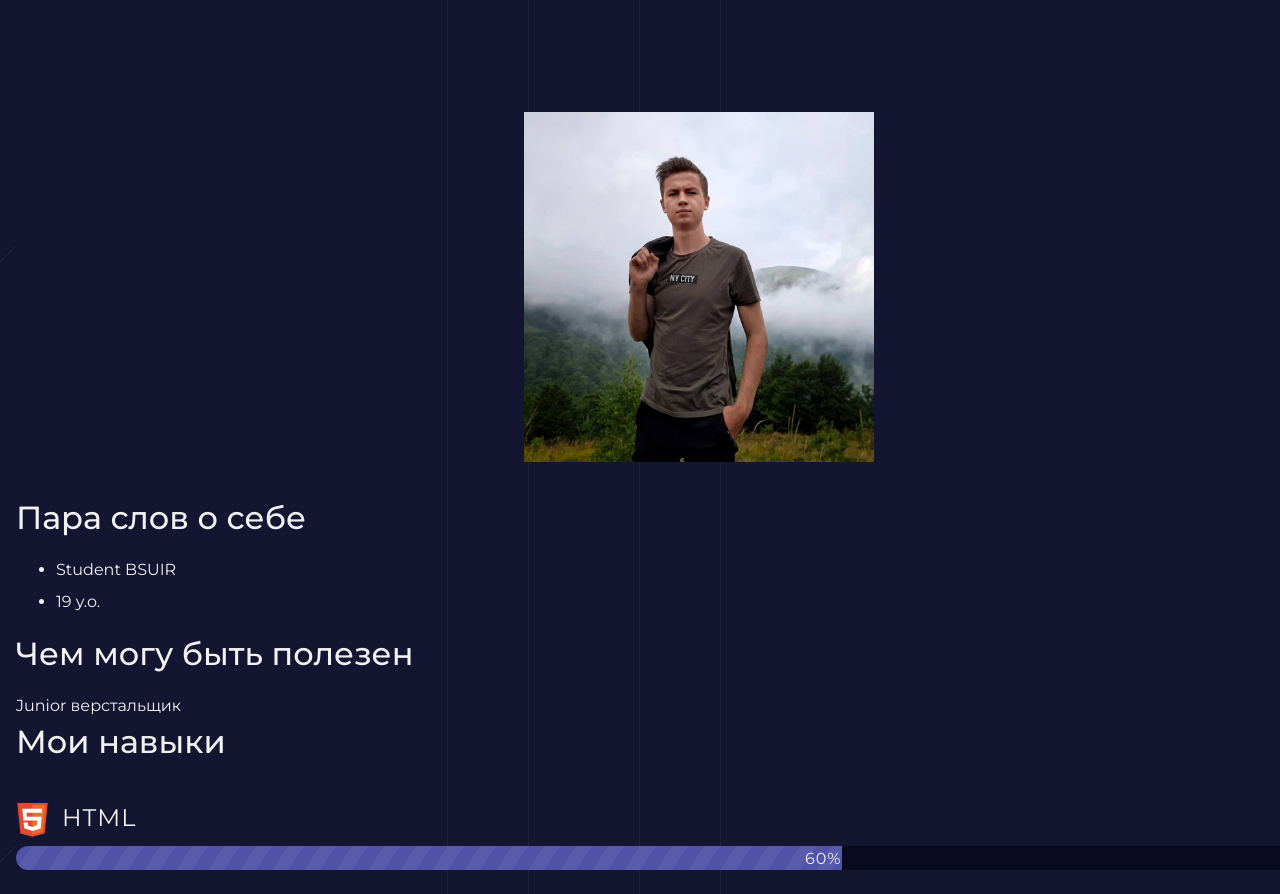
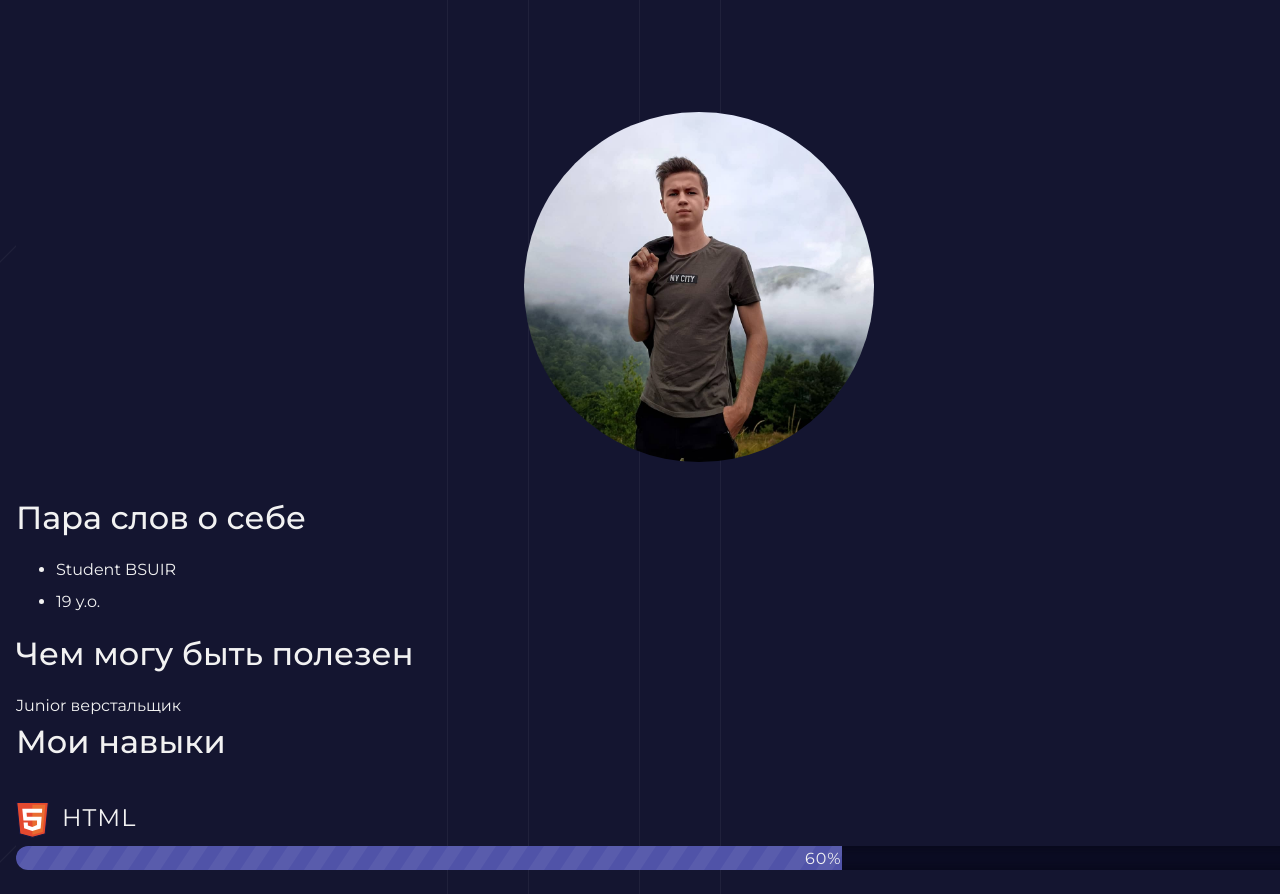
Before and after one commit to S-Maks/Portfolio, a plain HTML site: page index.html in a window 1280 px wide. Shown: the part 1495-2389 px from the top of the page. Drawn offline with Linux system fonts and the light colour scheme.

Commit message:
fix: round photo

```diff
--- a/index.html
+++ b/index.html
@@ -41,7 +41,7 @@
     <section class="intro">
       <h2 class="subheading">Давайте познакомимся</h2>
       <p class="thumb" style="text-align: center;">
-        <img src="img/logo.jpg" width="350">
+        <img class = "Photo" src="img/logo.jpg" width="350">
       </p>
 
 
--- a/style.css
+++ b/style.css
@@ -336,3 +336,6 @@ body {
   padding: 40px 0;
   background-color: #212349;
 }
+.Photo{
+  border-radius:50%;
+}
```
